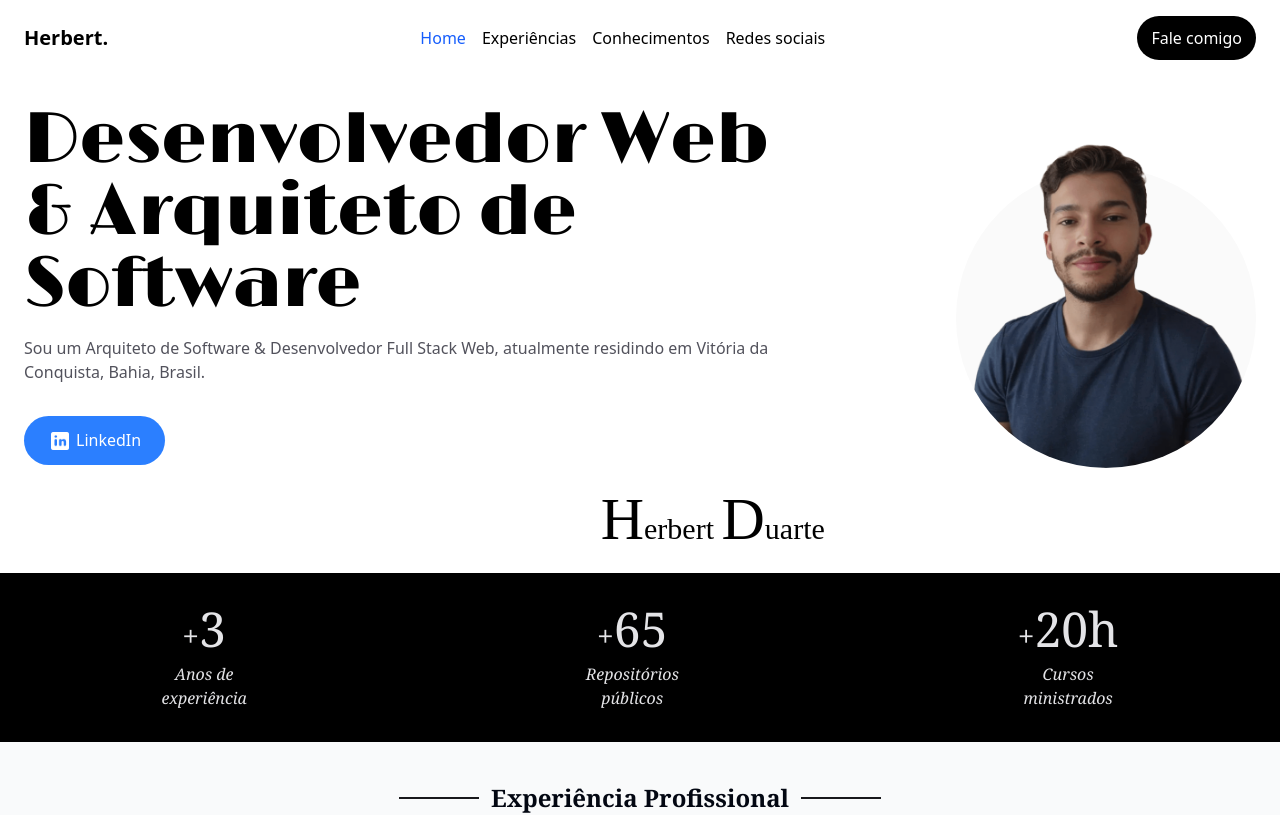
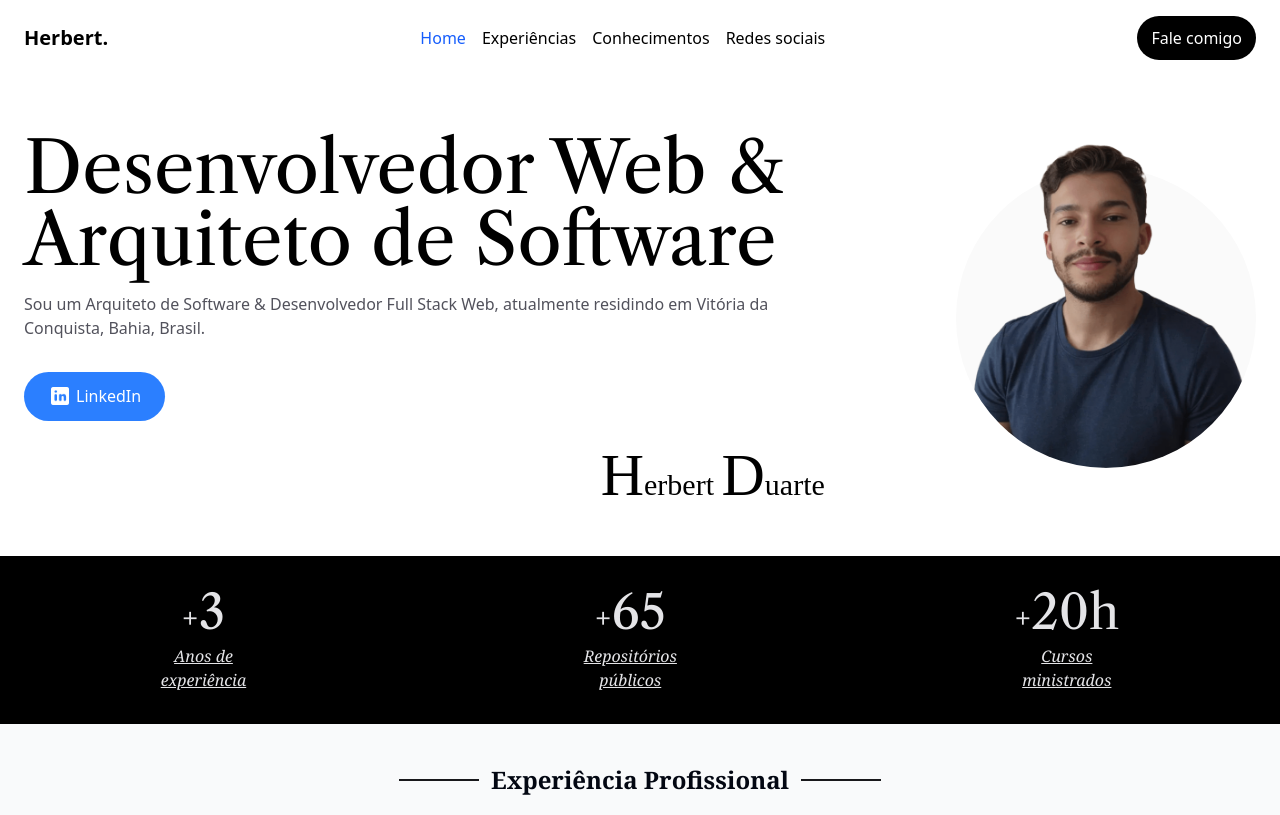
Before and after one commit to HerbertDuarte/herbert-duarte-portifolio-2.0, a Vue app: page / in a window 1280 px wide. Shown: the top 815 px of the page. Built offline with nearby package versions, Linux system fonts and the light colour scheme; a web font is replaced by a local one.

Commit message:
feat: novo estilo de font

```diff
--- a/src/assets/css/main.css
+++ b/src/assets/css/main.css
@@ -1,11 +1,13 @@
-@import url('https://fonts.googleapis.com/css2?family=Limelight&display=swap');
 @import url('https://fonts.googleapis.com/css2?family=Ms+Madi&display=swap');
+@import url('https://fonts.googleapis.com/css2?family=Libre+Caslon+Text:ital,wght@0,400;0,700;1,400&display=swap');
 @import "tailwindcss";
 
 @theme {
-    --font-lime: "Limelight", sans-serif;
     --font-madi: "Ms Madi", cursive;
-    --breakpoint-xs: 30rem;
+    --font-libre: "Libre Caslon Text", serif;
+
+
+    --breakpoint-xs: 24rem;
 }
 
 .h-container {
--- a/src/components/InfoComponent.vue
+++ b/src/components/InfoComponent.vue
@@ -6,10 +6,10 @@ defineProps<{
 
 <template>
   <div class="text-center space-y-2">
-    <p class="text-4xl sm:text-5xl">
-      <span class="text-3xl">+</span>{{ value }}
+    <p class="text-3xl xs:text-4xl sm:text-5xl font-libre">
+      <span class="text-3xl font-serif">+</span>{{ value }}
     </p>
-    <p class="italic">
+    <p class="italic underline">
       <slot />
     </p>
   </div>
--- a/src/pages/HomePage.vue
+++ b/src/pages/HomePage.vue
@@ -6,7 +6,7 @@ import ContainerComponent from "../components/ContainerComponent.vue";
   <ContainerComponent theme="light">
     <div class="flex">
       <div class="flex-1 flex flex-col justify-center">
-        <p class="font-lime text-4xl xs:text-5xl sm:text-6xl lg:text-7xl">
+        <p class="font-libre text-4xl xs:text-5xl sm:text-6xl lg:text-7xl">
           Desenvolvedor Web & Arquiteto de Software
         </p>
         <p class="text-zinc-600 my-4">
--- a/src/pages/InfoPage.vue
+++ b/src/pages/InfoPage.vue
@@ -10,7 +10,7 @@ function goToRepos() {
 <template>
   <ContainerComponent theme="dark">
     <div
-      class="flex font-serif gap-16 flex-wrap items-center justify-around py-2 text-zinc-200"
+      class="flex font-serif gap-10 xs:gap-16 flex-wrap items-center justify-around py-2 text-zinc-200"
     >
       <InfoComponent value="3">
         <p>
```
